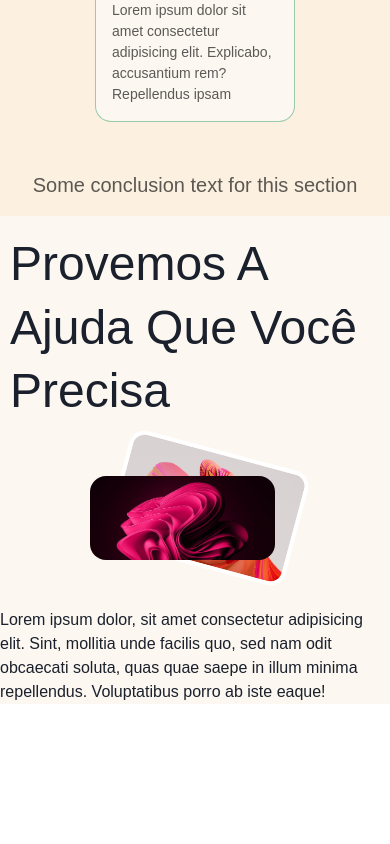
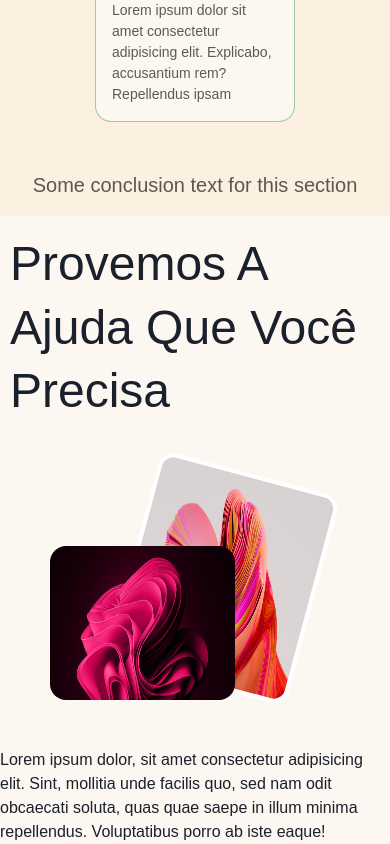
Before and after one commit to reisblucas/landing-page, a React (Create React App) app: page / in a window 390 px wide. Shown: the part 2045-2889 px from the top of the page. Before the commit the page ends 2749 px from the top, so only its background shows below. Built offline with nearby package versions, Linux system fonts and the light colour scheme.

Commit message:
fix(mobile): add mobile css to the left section on how

```diff
--- a/src/pages/home/index.tsx
+++ b/src/pages/home/index.tsx
@@ -143,7 +143,7 @@ export function Home() {
 				left={
 					<Flex
 						flexDirection="column"
-						minHeight={{ base: '360px', md: '768px' }}
+						minHeight={{ base: '500px', md: '768px' }}
 						justifyContent="space-evenly"
 						alignItems="center"
 					>
@@ -167,7 +167,7 @@ export function Home() {
 								zIndex={2}
 								position="absolute"
 								bottom={8}
-								left={20}
+								left={{ base: 10, md: 20 }}
 							/>
 							<Img
 								src="images/landing/how-img2.jpeg"
@@ -180,7 +180,7 @@ export function Home() {
 								position="absolute"
 								zIndex={1}
 								transform="rotate(15deg)"
-								right={{ base: 20, lg: 30 }}
+								right={{ base: 16, lg: 30 }}
 							/>
 						</Center>
 					</Flex>
```
